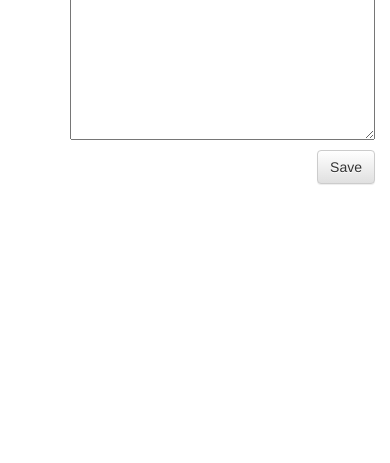
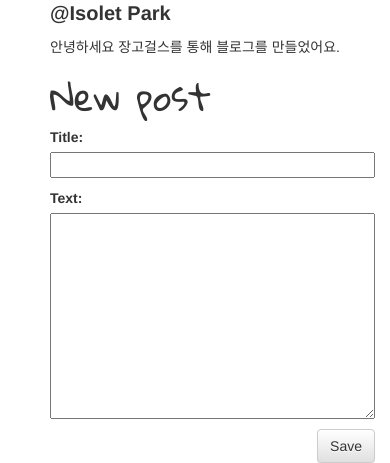
Before and after one commit to jihyepark89/Mydjangoblog, a Django app: page /post/new/ in a window 390 px wide. Shown: the part 418-881 px from the top of the page. Before the commit the page ends 603 px from the top, so only its background shows below. Run offline with Django 3.2, Linux system fonts and the light colour scheme; some libraries are stand-ins or nearby versions.

Commit message:
modified css

```diff
--- a/blog/static/css/blog.css
+++ b/blog/static/css/blog.css
@@ -1,16 +1,21 @@
 h1 a {
     color: #FCA205;
-    font-family: 'Lobster';
+    font-family: 'Gloria Hallelujah', cursive;
 }
 
 body {
     padding-left: 15px;
 }
 
+.fontstyle{
+    font-size:20px;
+    font-weight:bold;
+}
+
 .page-header {
-    background-color: #ff9400;
+    background-color: #A0522D;
     margin-top: 0;
-    padding: 20px 20px 20px 40px;
+    padding: 20px 20px 40px 40px;
 }
 
 .page-header h1, .page-header h1 a, .page-header h1 a:visited, .page-header h1 a:active {
@@ -20,11 +25,11 @@ body {
 }
 
 .content {
-    margin-left: 40px;
+    margin-left: 20px;
 }
 
 h1, h2, h3, h4 {
-    font-family: 'Lobster', cursive;
+    font-family:'Gloria Hallelujah', cursive;
 }
 
 .date {
@@ -49,6 +54,9 @@ h1, h2, h3, h4 {
 
 .post {
     margin-bottom: 70px;
+    border-top: 1px dotted #bbb;
+    border-bottom: 1px dotted #bbb;
+
 }
 
 .post h1 a, .post h1 a:visited {
--- a/blog/templates/blog/base.html
+++ b/blog/templates/blog/base.html
@@ -1,25 +1,34 @@
 {% load staticfiles %}
 <html>
     <head>
-        <title>Django Girls blog</title>
+        <title>Ssol's blog - Django Girls</title>
         <link rel="stylesheet" href="//maxcdn.bootstrapcdn.com/bootstrap/3.2.0/css/bootstrap.min.css">
         <link rel="stylesheet" href="//maxcdn.bootstrapcdn.com/bootstrap/3.2.0/css/bootstrap-theme.min.css">
-        <link href='//fonts.googleapis.com/css?family=Lobster&subset=latin,latin-ext' rel='stylesheet' type='text/css'>
+        <link href='https://fonts.googleapis.com/css?family=Gloria+Hallelujah' rel='stylesheet' type='text/css'>
         <link rel="stylesheet" href="{% static "css/blog.css" %}">
+
     </head>
     <body>
         <div class="page-header">
         {% if user.is_authenticated %}
             <a href="{% url "post_new" %}" class="top-menu"><span class="glyphicon glyphicon-plus"></span></a>
         {% endif %}
-        <h1><a href="/">Django Girls Blog</a></h1>
+        <h1><a href="/">Ssol's blog - Django Girls</a></h1>
     </div>
     <div class="content container">
         <div class="row">
-            <div class="col-md-8">
+            <div class="col-md-3">
+           <img src="https://raw.githubusercontent.com/olasitarska/djangogirls/gh-pages/resources/graphics/logo_square.png" width="200" height="200">
+           <p>
+           <font class="fontstyle">@Isolet Park</font>
+           <p>
+           <p>안녕하세요 장고걸스를 통해 블로그를 만들었어요.
+            </div>
+            <div class="col-md-9">
             {% block content %}
             {% endblock %}
             </div>
+
         </div>
     </div>
     </body>
```
